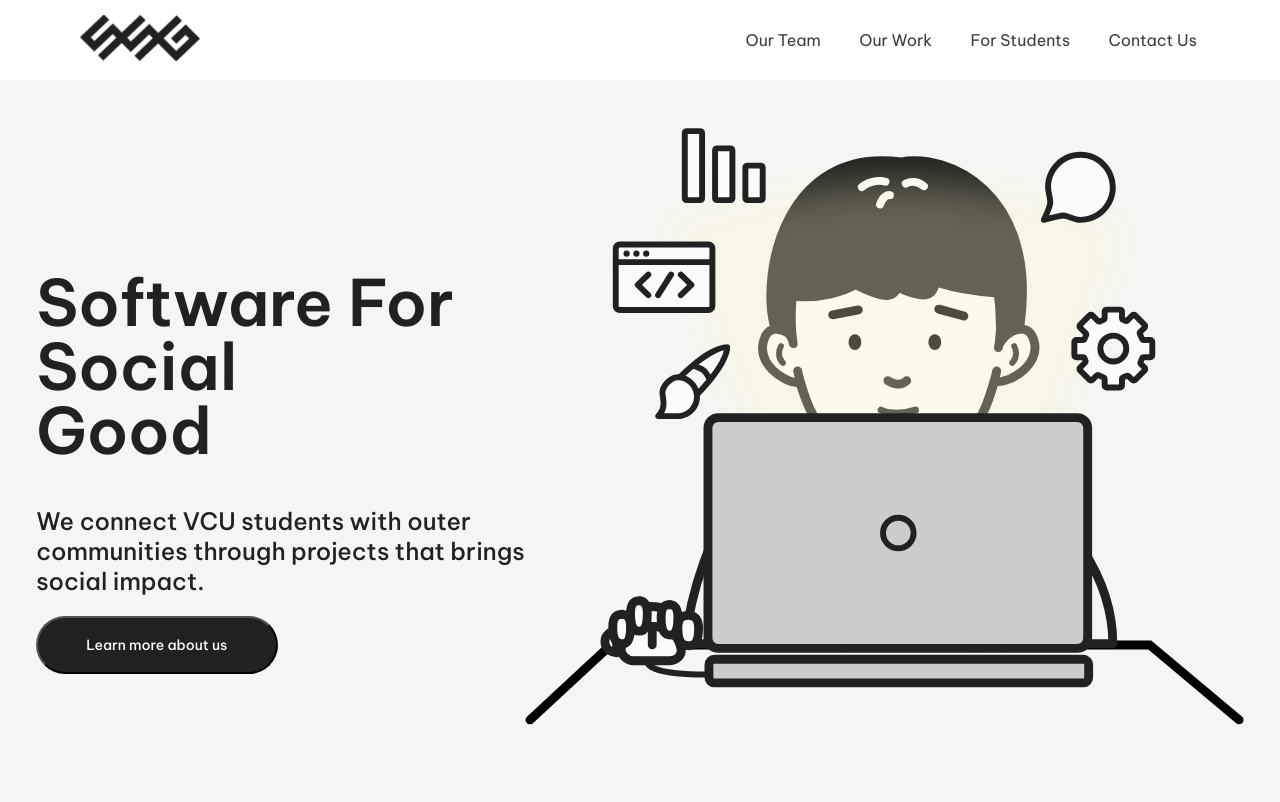
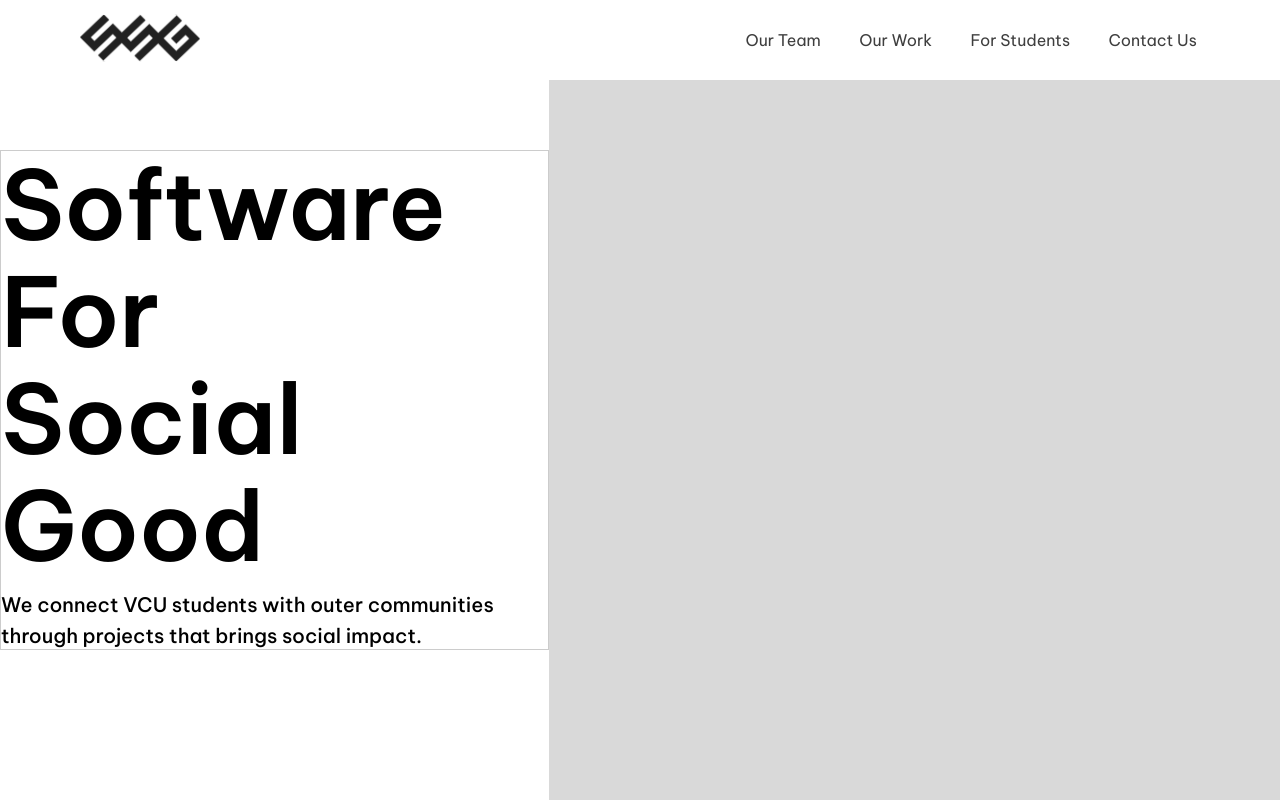
Before and after one commit to vcu-ssg/software-for-social-good-website, a Next.js app: page / in a window 1280 px wide. Shown: the top 802 px of the page. Built offline with nearby package versions, Linux system fonts and the light colour scheme.

Commit message:
Rebuilding homepage

```diff
--- a/pages/index.js
+++ b/pages/index.js
@@ -9,7 +9,6 @@ import styles from '../styles/Home.module.css'
 import LearnMoreButton from '../components/LearnMoreButton'
 import Link from "next/link";
 import { useRouter } from "next/router";
-import JoinButton from '../components/JoinButton'
 import ProposeButton from '../components/ProposeButton'
 
 
@@ -18,6 +17,26 @@ export default function Home()
   return(
     <div className={ styles.container }>
       <Navbar/>
+      <div className={ styles.homeSection}>
+        <div className={ styles.homeBox1}>
+          <text className={styles.header1}>Software For<br />Social<br />Good</text>
+          <text className={`${styles.body2} ${styles.homeBox1Subtitle}`}>We connect VCU students with outer communities through projects that brings social impact.</text>
+          <div className={styles.homeBox1Button}>
+
+          </div>
+        </div>
+        <div className={ styles.homeBox2}>
+
+        </div>
+
+      </div>
+      <div className={ styles.section}>
+
+      </div>
+
+
+
+      {/* <Navbar/>
       <div className={ styles.topSectionContainer }>
         <div>
           <h1 className={styles.homePageTitle}>Software For<br />Social<br />Good</h1>
@@ -78,7 +97,7 @@ export default function Home()
           <ProposeButton/>
         </div>
       </div>
-      <Footer/>
+      <Footer/> */}
     </div>
 
   )
--- a/styles/Home.module.css
+++ b/styles/Home.module.css
@@ -1,5 +1,8 @@
 .container {
-  display: block;
+  width: 100vw;
+  height: 100vh;
+  background-color: #FFFFFF;
+
 }
 
 .topSectionContainer {
@@ -206,3 +209,51 @@
   padding-left: 825px;
   padding-top: 70px;
 }
+
+/* NEW HOMEPAGE STYLES */
+.homeSection {
+  width: 100vw;
+  height: 100vh;
+  display: flex;
+  justify-content: center;
+  align-items: center;
+}
+
+.homeBox1 {
+  width: 650px;
+  height: 500px;
+  display: flex;
+  flex-direction: column;
+  align-items: flex-start;
+  border: 1px solid #ccc;
+}
+
+.homeBox1Subtitle {
+  padding-top: 10px;
+}
+
+.homeBox1Button {
+  padding-top: 100px;
+}
+
+.homeBox2 {
+  width: 867px;
+  height: 100vh;
+  background: #D9D9D9;
+}
+
+/* FONTS */
+.header1 {
+  font-family: 'Be Vietnam Pro';
+  font-style: normal;
+  font-weight: 600;
+  font-size: 96px;
+  line-height: 107px;
+}
+.body2 {
+  font-family: 'Be Vietnam Pro';
+  font-style: normal;
+  font-weight: 500;
+  font-size: 20px;
+  line-height: 31px;
+}
```
